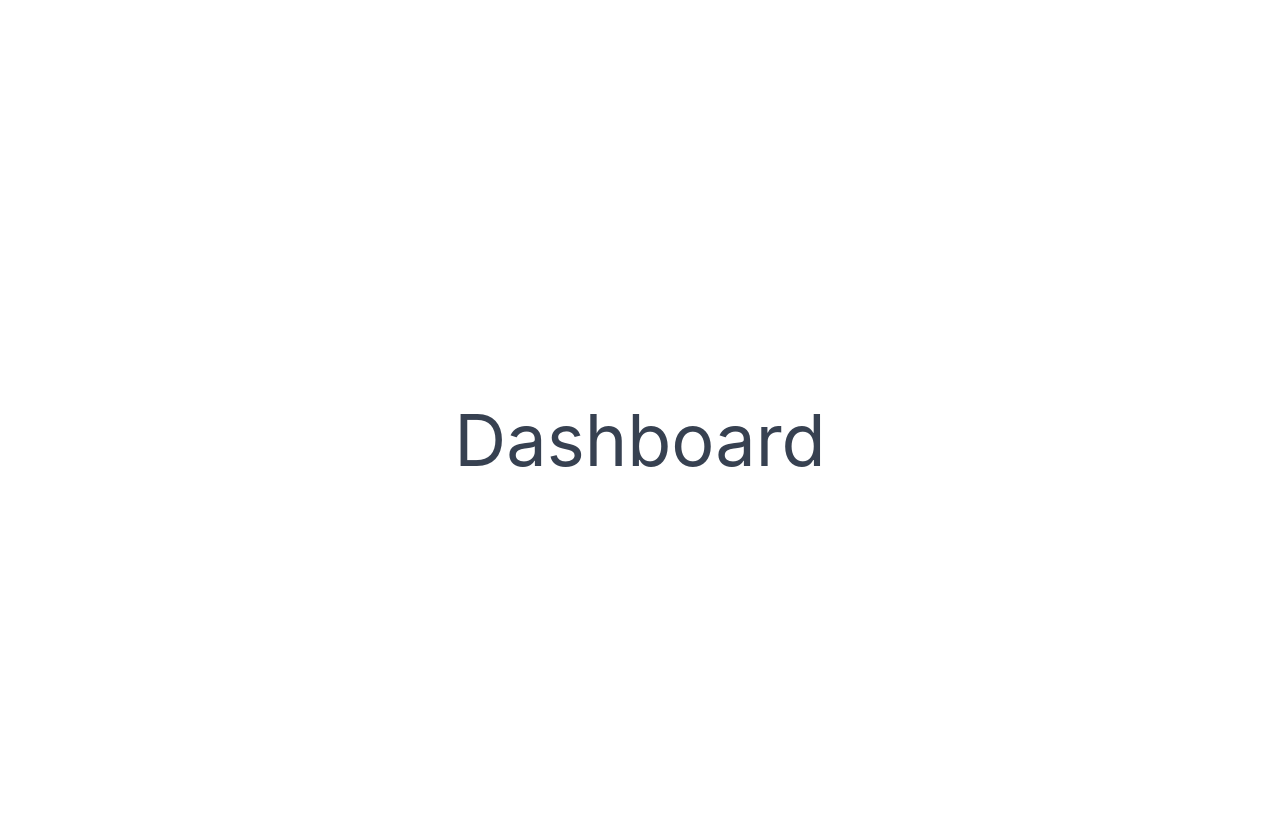
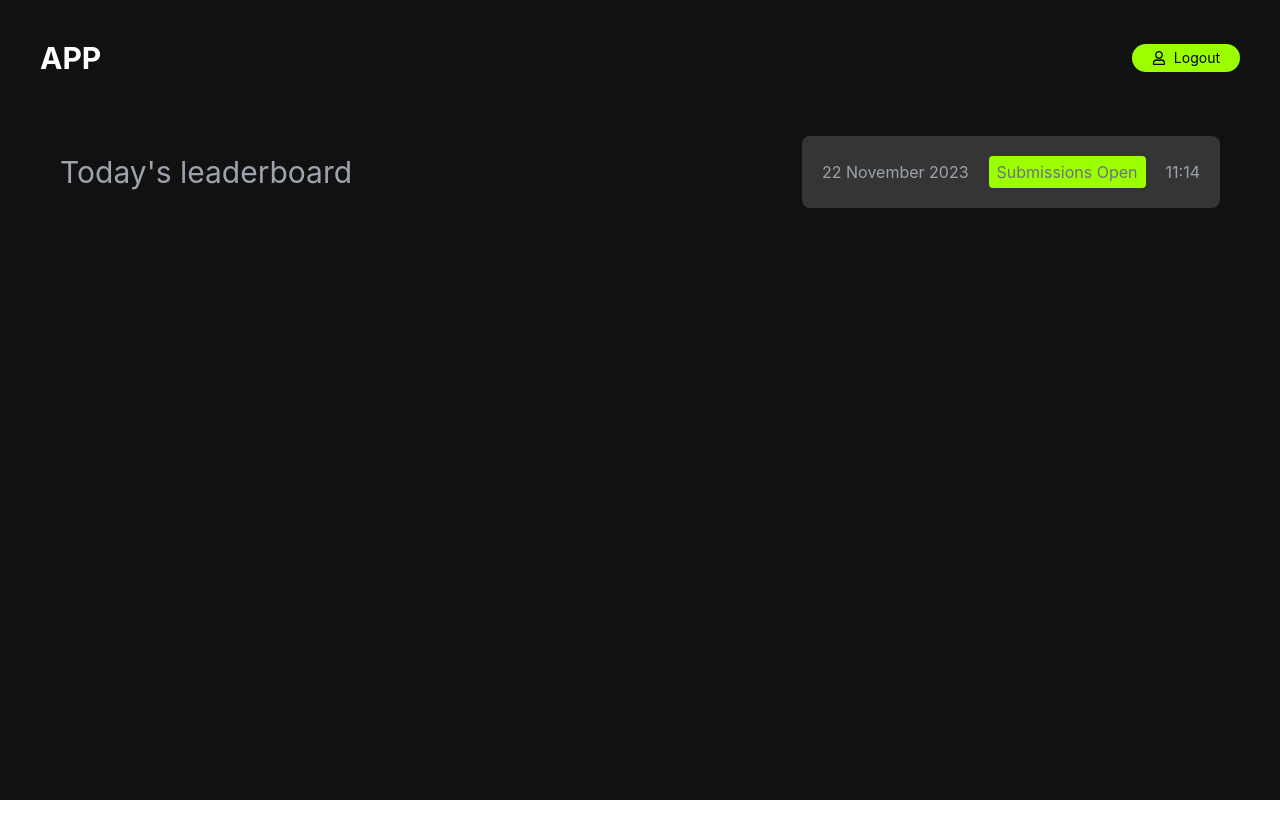
Before and after one commit to nazmul162001/react-task, a React (Vite) app: page /admin/dashboard in a window 1280 px wide. Shown: the top 838 px of the page. After the commit the page ends 800 px from the top, so only its background shows below. Built offline with nearby package versions, Linux system fonts and the light colour scheme.

Commit message:
design dashboard header

```diff
--- a/package.json
+++ b/package.json
@@ -8,10 +8,11 @@
     "preview": "vite preview"
   },
   "dependencies": {
+    "@hookform/resolvers": "^2.8.10",
     "react": "^18.0.0",
     "react-dom": "^18.0.0",
-    "@hookform/resolvers": "^2.8.10",
     "react-hook-form": "^7.31.2",
+    "react-icons": "^4.12.0",
     "react-loading-skeleton": "^3.1.0",
     "react-router": "^6.2.2",
     "react-router-dom": "^6.2.2",
--- a/src/App.css
+++ b/src/App.css
@@ -1,3 +1,12 @@
+@import url("https://fonts.googleapis.com/css2?family=Inter:wght@300;400;500;600;700;800;900&display=swap");
+
+* {
+  margin: 0;
+  padding: 0;
+  box-sizing: border-box;
+  outline: none;
+}
+
 .App {
   text-align: center;
 }
--- a/src/App.jsx
+++ b/src/App.jsx
@@ -2,6 +2,7 @@ import AuthProvider from "./authContext";
 import GlobalProvider from "./globalContext";
 import { BrowserRouter as Router } from "react-router-dom";
 import Main from "./main";
+import "./app.css";
 
 function App() {
   return (
--- a/src/main.jsx
+++ b/src/main.jsx
@@ -37,7 +37,7 @@ function Main() {
     <div className="h-full">
       <div className="flex w-full">
         <div className="w-full">
-          <div className="page-wrapper w-full py-10 px-5">
+          <div className="page-wrapper w-full">
             {!state.isAuthenticated
               ? renderRoutes("none")
               : renderRoutes(state.role)}
--- a/src/pages/AdminDashboardPage.jsx
+++ b/src/pages/AdminDashboardPage.jsx
@@ -1,11 +1,34 @@
 import React from "react";
+import { FaRegUser } from "react-icons/fa";
 
 const AdminDashboardPage = () => {
   return (
     <>
-      <div className="w-full flex justify-center items-center text-7xl h-screen text-gray-700 ">
-        Dashboard
-      </div>
+      <section className="w-full bg-[#111111] h-screen text-white py-10 px-5 md:px-10">
+        {/* logo & logout  */}
+        <div className="flex justify-between items-center">
+          <h1 className="text-3xl font-bold">APP</h1>
+          <button className="flex items-center gap-2 text-sm px-5 py-1 text-black rounded-full bg-[#9BFF00]">
+            <span className="">
+              <FaRegUser />
+            </span>
+            <span>Logout</span>
+          </button>
+        </div>
+
+        {/* Dashboard Header  */}
+        <div className="w-full p-5 mt-10">
+          <div className="flex justify-between items-center">
+            <h1 className="text-3xl text-gray-400">Today's leaderboard</h1>
+            <div className="flex justify-between gap-5 items-center bg-[#424141c0] p-5 rounded-lg">
+              {/* date  */}
+              <h4 className="text-gray-400">22 November 2023</h4>
+              <span className="bg-[#9BFF00]  py-1 px-2 text-gray-500 rounded">Submissions Open</span>
+              <h4 className="text-gray-400">11:14</h4>
+            </div>
+          </div>
+        </div>
+      </section>
     </>
   );
 };
```
Also changed, not shown: 2 other files (tests, documents, lock files or other folders).
